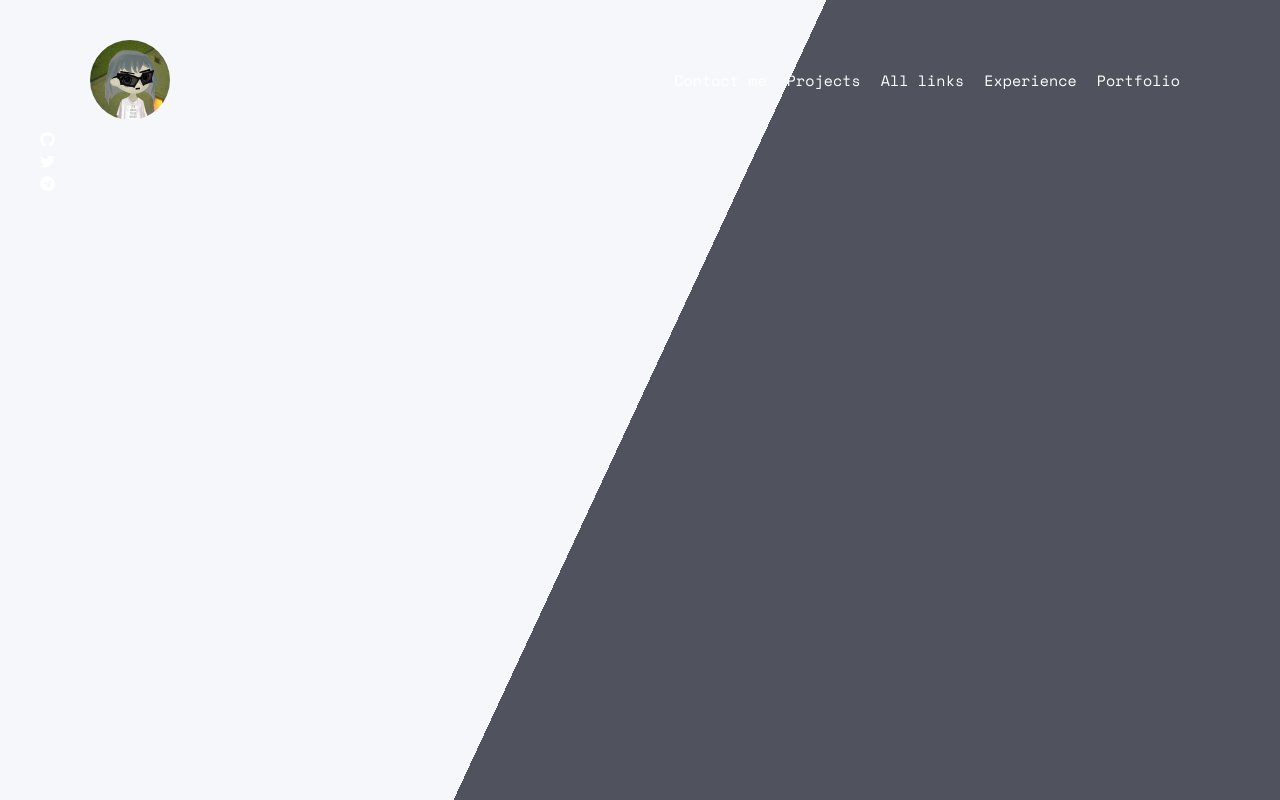
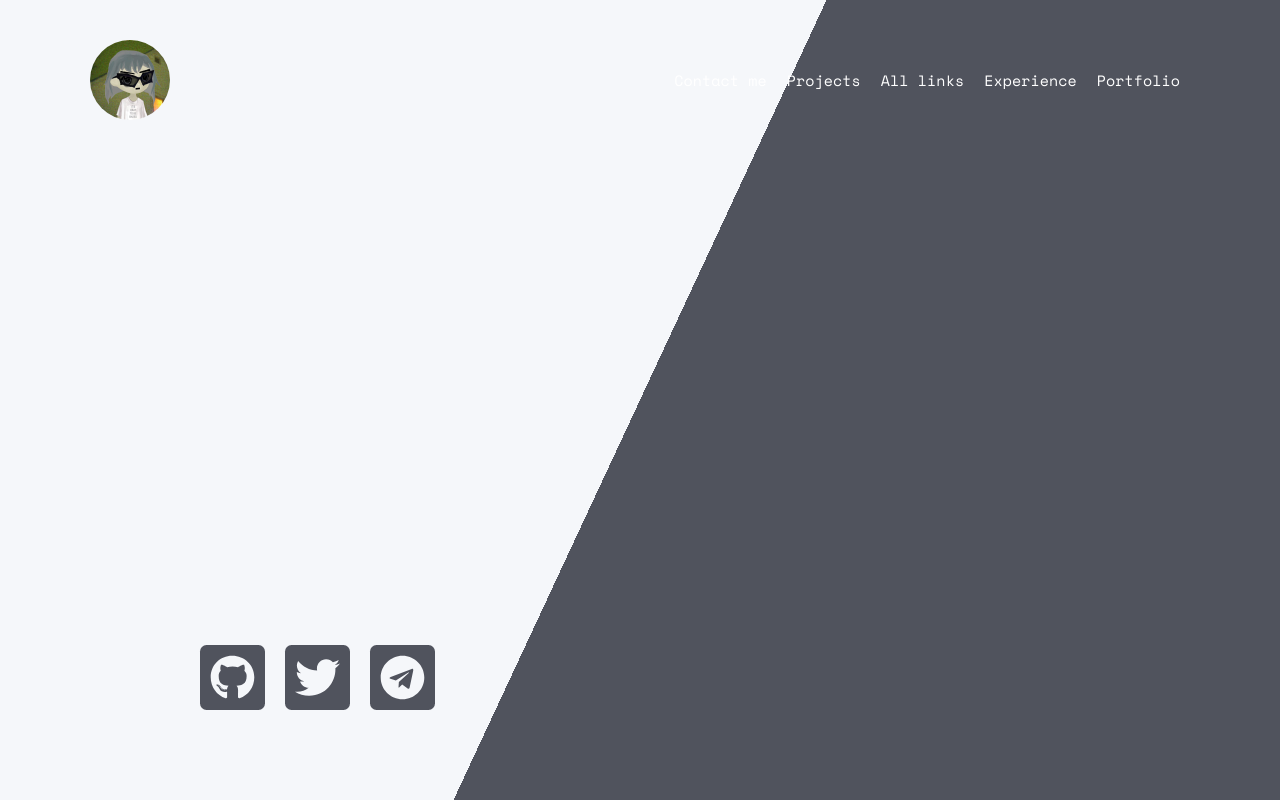
Before and after one commit to metamorphicc/introductionV.1.0, a React (Vite) app: page / in a window 1280 px wide. Built offline with nearby package versions, Linux system fonts and the light colour scheme.

Commit message:
buttons done

```diff
--- a/components/icons_stack/Icons.jsx
+++ b/components/icons_stack/Icons.jsx
@@ -13,7 +13,9 @@ const Icons = () => {
         <ul>
             {icon.map((item, index) => (
                 <li className="icon" key={index}>
-                    <a href={item.url} aria-label={item.name}>{item.icon}</a>
+                    <div className="iconDiv">
+                        <a href={item.url} aria-label={item.name}>{item.icon}</a>
+                    </div>
                 </li>
             ))}
         </ul>
--- a/components/icons_stack/icons.css
+++ b/components/icons_stack/icons.css
@@ -1,4 +1,44 @@
 .iconsSection {
-    height: 100px;
+    position: fixed;
+    width: 100%;
+    bottom: 90px;
+    left: 190px;
+}
+
+ul {
+    display: flex;
+    flex-wrap: wrap;
+}
+
+.iconDiv {
+    display: flex;
+    width: 65px;
+    height: 65px;
+    background-color: #50535d;
+    align-items: center;
+    justify-content: center;
+    border-radius: 10%;
+    transition: transform 0.3s ease;
+}
+
+.iconDiv:hover {
+    transform: scale(1.1);
 
 }
+
+.icon a svg {
+    width: 45px;
+    height: 45px;
+    fill: #f5f7fa;
+    background-color: #50535d;
+}
+
+.icon a {
+    display: flex;
+
+}
+
+.icon:first{
+    padding: 0px 10px;
+
+}
--- a/settings.css
+++ b/settings.css
@@ -2,13 +2,13 @@
 * {
 	padding: 0px;
 	margin: 0px;
-	border: none;
     color: white;
     font-size: 15px;
     font-family: "Space Mono", monospace;
     font-weight: 500;
     font-style: normal;
     letter-spacing: 0.005rem;
+
 }
 
 *,
@@ -97,8 +97,8 @@ input[type='file'] {
 
 body {
     background-image: linear-gradient(115deg, #f5f7fa 50%, #50535d 50%);
-    background-repeat: no-repeat; /* если нужно */
-    background-attachment: fixed; /* если нужен фиксированный фон */
-    background-size: cover; /* если нужно растянуть */
+    background-repeat: no-repeat;
+    background-attachment: fixed;
+    background-size: cover;
     color: white
 }
--- a/src/App.css
+++ b/src/App.css
@@ -3,11 +3,12 @@
     height: 100vh;
     padding: 30px;
     flex-direction: column;
-
 }
 
 .mainPage {
+    display: flex;
+    flex-direction: column;
     height: 100%;
-
-
+    justify-content: flex-end;
+    overflow: hidden;
 }
```
